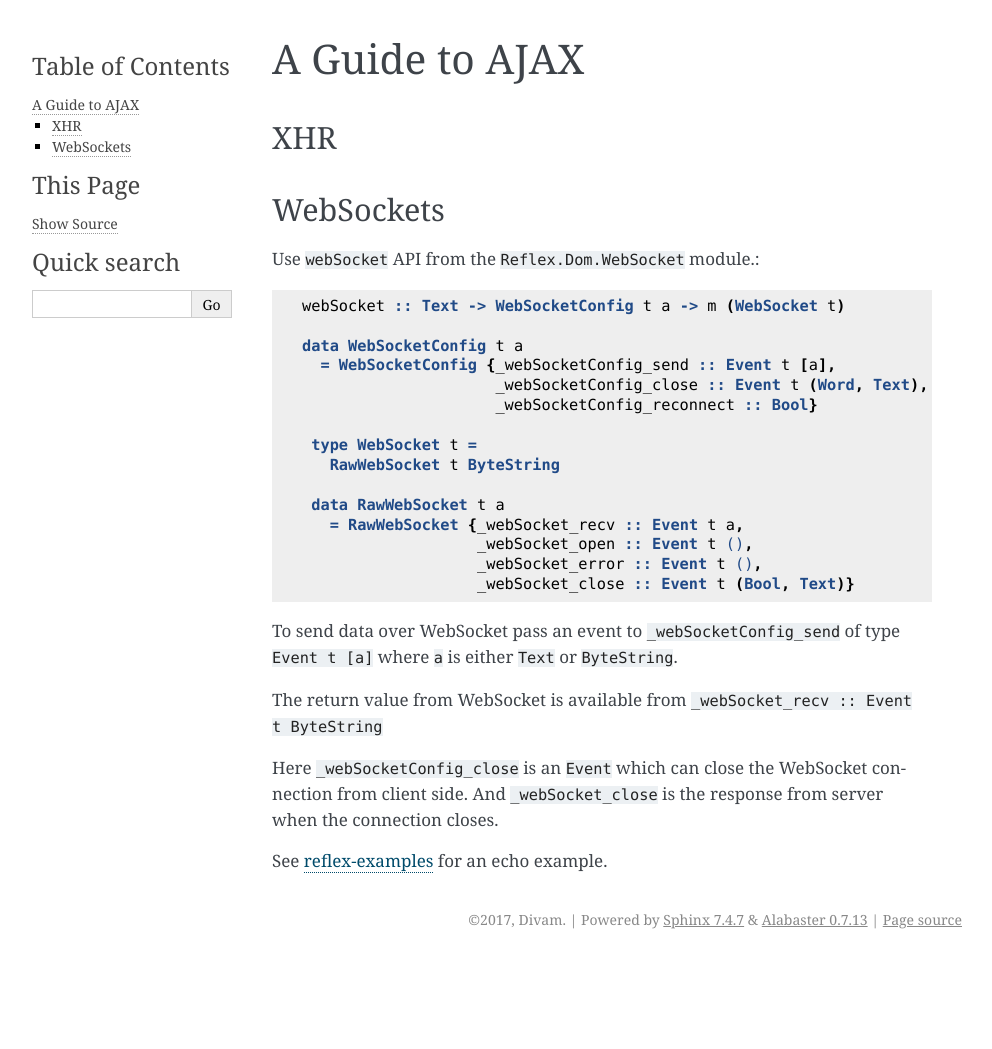
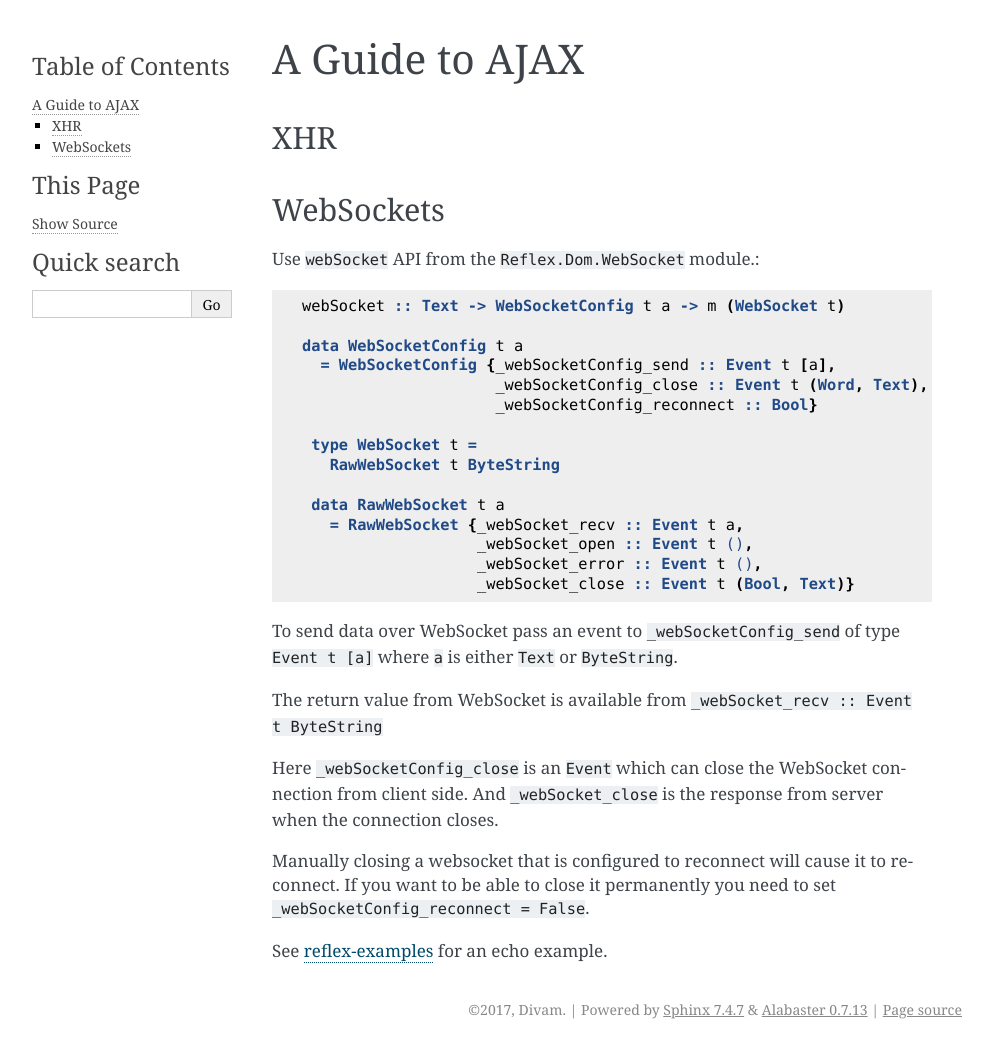
Before and after one commit to reflex-frp/reflex-platform, a Sphinx documentation site: the page built from reflex-frp.org/doc/guide_to_ajax.rst, in a window 1280 px wide. Shown: the whole page, without its empty margins (148-1140 px from the left). Built offline with Sphinx 7.4.7, drawn with Linux system fonts in a browser that asks for light colours; before the commit the page ends 959 px from its top, so only the background shows below that.

Commit message:
Update guide_to_ajax.rst
@mulderr #3

```diff
--- a/reflex-frp.org/doc/guide_to_ajax.rst
+++ b/reflex-frp.org/doc/guide_to_ajax.rst
@@ -39,6 +39,9 @@ Here ``_webSocketConfig_close`` is an ``Event`` which can close the WebSocket co
 from client side. And ``_webSocket_close`` is the response from server when the
 connection closes.
 
+Manually closing a websocket that is configured to reconnect will cause it to reconnect.
+If you want to be able to close it permanently you need to set ``_webSocketConfig_reconnect = False``.
+
 See `reflex-examples <https://github.com/reflex-frp/reflex-examples/blob/master/websocket-echo/src/Main.hs>`_ for an echo example.
 
 
```
